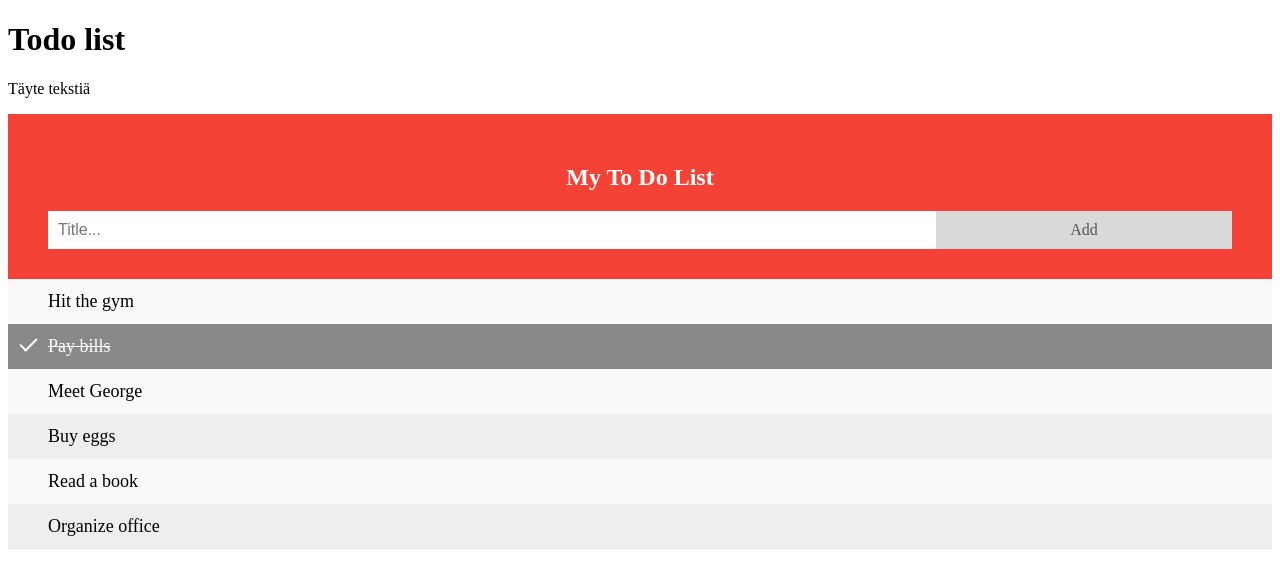
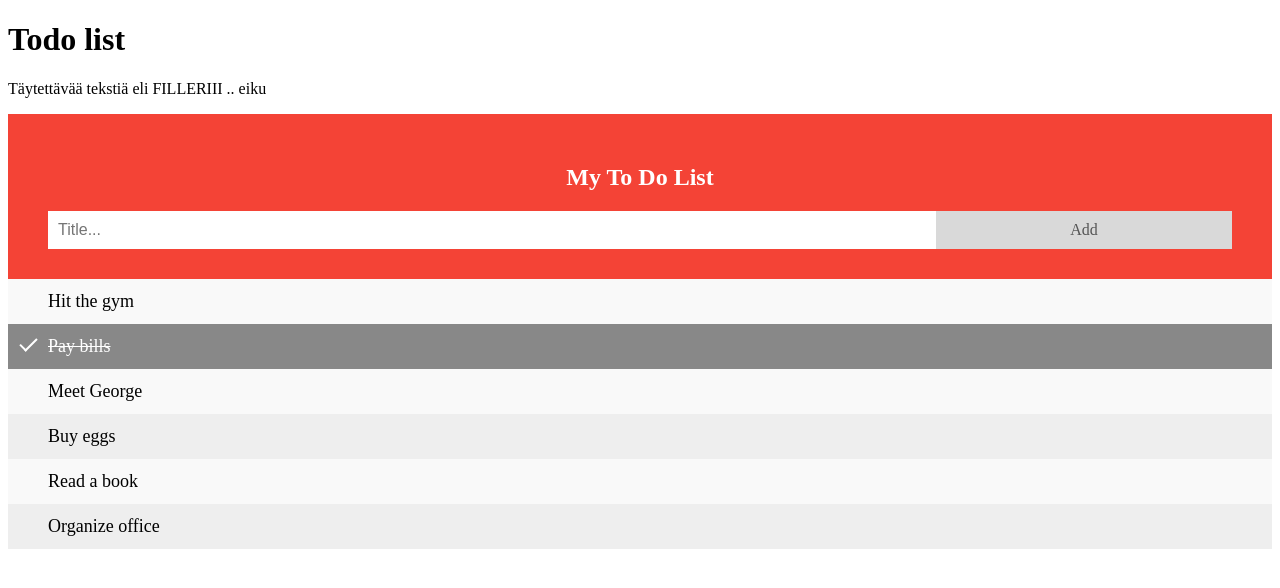
Before and after one commit to Vainaa/Projekti2-API, a plain HTML site: page Index.html in a window 1280 px wide. Drawn offline with Linux system fonts and the light colour scheme.

Commit message:
Update Index.html

```diff
--- a/Index.html
+++ b/Index.html
@@ -9,7 +9,7 @@
 
 <body>
     <h1>Todo list</h1>
-    <p> Täyte tekstiä </p>
+    <p> Täytettävää tekstiä eli FILLERIII .. eiku </p>
 
 
     <div id="myDIV" class="header">
```
